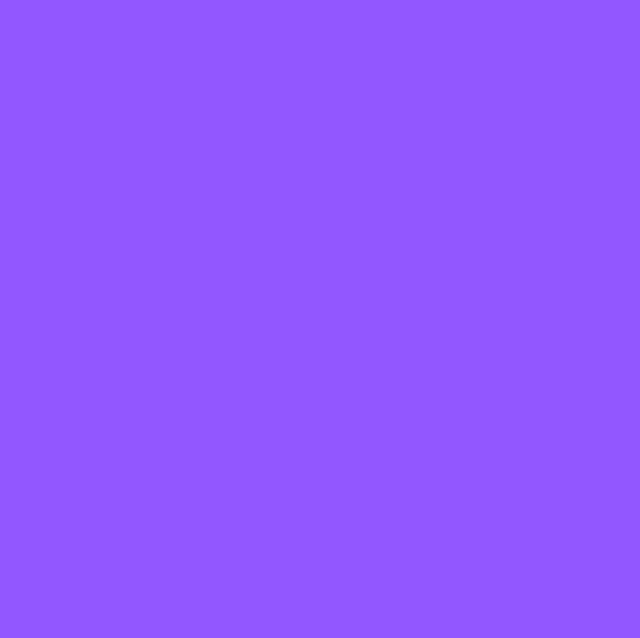
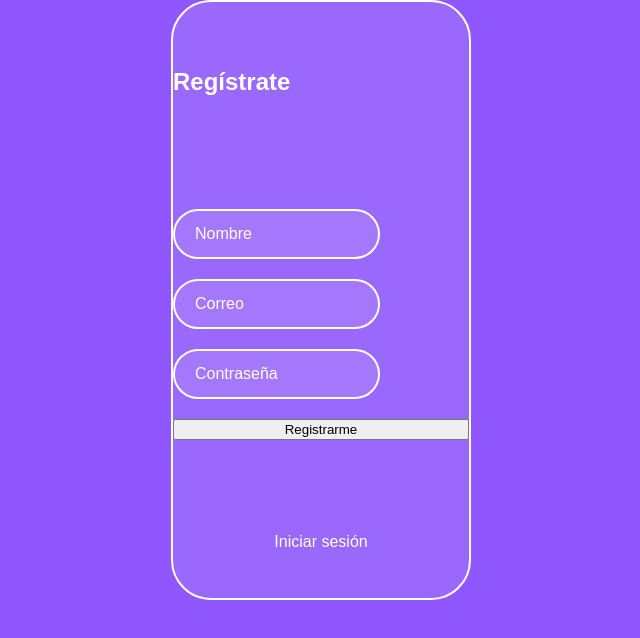
Before and after one commit to mxrold/platzi-video, a React app: page /register in a window 1280 px wide. Shown: the top 638 px of the page, without its empty margins (319-959 px from the left). Built offline with nearby package versions, Linux system fonts and the light colour scheme; a web font is replaced by a local one.

Commit message:
Container Register con estilos y ruta agregada

```diff
--- /dev/null
+++ b/src/assets/styles/components/Register.scss
@@ -0,0 +1,41 @@
+.register {
+    background-image: #181818;
+    display: flex;
+    align-items: center;
+    flex-direction: column;
+    justify-content: center;
+    padding: 0px30px;
+    min-height: calc(100vh - 200px);
+
+    &__container {
+      background-color: rgba(255,255,255,0.1);
+      border: 2px solid white;
+      border-radius: 40px;
+      box-shadow: 014px28px rgba(0,0,0,0.25), 010px10px rgba(0,0,0,0.22);
+      color: white;
+      display: flex;
+      flex-direction: column;
+      justify-content: space-around;
+      min-height: 600px;
+      padding: 60px68px40px;
+      width: 300px;
+
+      a {
+        color: white;
+        font-size: 16px;
+        text-align: center;
+        text-decoration: none;
+
+        &:hover {
+          text-decoration: underline;
+        }
+
+      }
+
+      &--form {
+        display: flex;
+        flex-direction: column;
+      }
+    }
+
+  }
--- /dev/null
+++ b/src/containers/Register.jsx
@@ -0,0 +1,21 @@
+import React from 'react';
+
+import '../assets/styles/components/Register.scss';
+
+
+const Register = () => (
+    <section className='register'>
+        <section className='register__container'>
+            <h2>Regístrate</h2>
+            <form className='register__container--form'>
+                <input className='input' type='text' placeholder='Nombre' />
+                <input className='input' type='text' placeholder='Correo' />
+                <input className='input' type='password' placeholder='Contraseña' />
+                <button className='button'>Registrarme</button>
+            </form>
+            <a href=''>Iniciar sesión</a>
+        </section>
+	</section>
+);
+
+export default Register;
--- a/src/routes/App.js
+++ b/src/routes/App.js
@@ -3,13 +3,17 @@
 
 import Home from '../containers/Home';
 import Login from '../containers/Login';
+import Register from '../containers/Register';
 
 
 const App = () => (
     <BrowserRouter>
-        <Route exact path="/" component={Home} />
-        <Route exact path="/login" component={Login} />
+        <Switch>
+            <Route exact path="/" component={Home} />
+            <Route exact path="/login" component={Login} />
+            <Route exact path="/register" component={Register} />
+        </Switch>
     </BrowserRouter>
-)
+);
 
 export default App;
```
